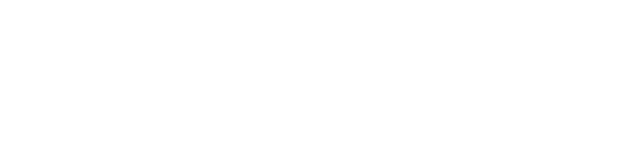
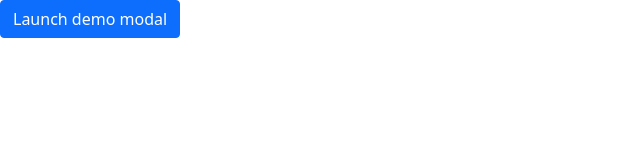
Before and after one commit to hieupham0206/gulp-template, a website: page src/html/index.html in a window 1280 px wide. Shown: the whole page, without its empty margins (0-640 px from the left). Drawn offline with nearby package versions, Linux system fonts and the light colour scheme; files that its build step writes are made by us from their sources.

```diff
--- a/src/html/index.html
+++ b/src/html/index.html
@@ -12,5 +12,30 @@
 </head>
 <body>
 
+<!-- Button trigger modal -->
+<button type="button" class="btn btn-primary" data-bs-toggle="modal" data-bs-target="#exampleModal">
+    Launch demo modal
+</button>
+
+<!-- Modal -->
+<div class="modal fade" id="exampleModal" tabindex="-1" aria-labelledby="exampleModalLabel" aria-hidden="true">
+    <div class="modal-dialog">
+        <div class="modal-content">
+            <div class="modal-header">
+                <h5 class="modal-title" id="exampleModalLabel">Modal title</h5>
+                <button type="button" class="btn-close" data-bs-dismiss="modal" aria-label="Close"></button>
+            </div>
+            <div class="modal-body">
+                ...
+            </div>
+            <div class="modal-footer">
+                <button type="button" class="btn btn-secondary" data-bs-dismiss="modal">Close</button>
+                <button type="button" class="btn btn-primary">Save changes</button>
+            </div>
+        </div>
+    </div>
+</div>
+
+<script src="js/app.min.js"></script>
 </body>
 </html>
--- /dev/null
+++ b/src/js/app.js
@@ -0,0 +1 @@
+require('./config/_bootstrap')
--- a/src/js/custom/index.js
+++ /dev/null
@@ -1 +0,0 @@
-console.log('hello');
--- a/src/styles/sass/_mixins.scss
+++ b/src/styles/sass/_mixins.scss
@@ -0,0 +1,107 @@
+//== Media Query - Responsive Below
+@mixin responsive-below($width) {
+  @media (max-width: #{$width}) {
+    @content;
+  }
+}
+
+//== Media Query - Responsive Above
+@mixin responsive-above($width) {
+  @media (min-width: #{$width}) {
+    @content;
+  }
+}
+
+//== Media Query - Responsive In
+@mixin responsive-in($minWidth, $maxWidth) {
+  @media (min-width: $minWidth) and (max-width: $maxWidth) {
+    @content;
+  }
+}
+
+// Media of at least the minimum breakpoint width. No query for the smallest breakpoint.
+// Makes the @content apply to the given breakpoint and wider.
+@mixin responsive-up($name, $breakpoints: $layout-breakpoints) {
+  $min: breakpoint-min($name, $breakpoints);
+  @if $min {
+    @media (min-width: $min) {
+      @content;
+    }
+  } @else {
+    @content;
+  }
+}
+
+// Media of at most the maximum breakpoint width. No query for the largest breakpoint.
+// Makes the @content apply to the given breakpoint and narrower.
+@mixin responsive-down($name, $breakpoints: $layout-breakpoints) {
+  $max: breakpoint-max($name, $breakpoints);
+  @if $max {
+    @media (max-width: $max) {
+      @content;
+    }
+  } @else {
+    @content;
+  }
+}
+
+// Media that spans multiple breakpoint widths.
+// Makes the @content apply between the min and max breakpoints
+@mixin responsive-between($lower, $upper, $breakpoints: $layout-breakpoints) {
+  $min: breakpoint-min($lower, $breakpoints);
+  $max: breakpoint-max($upper, $breakpoints);
+  @if $min !=null and $max !=null {
+    @media (min-width: $min) and (max-width: $max) {
+      @content;
+    }
+  } @else if $max==null {
+    @include responsive-up($lower, $breakpoints) {
+      @content;
+    }
+  } @else if $min==null {
+    @include responsive-down($upper, $breakpoints) {
+      @content;
+    }
+  }
+}
+
+// Media between the breakpoint's minimum and maximum widths.
+// No minimum for the smallest breakpoint, and no maximum for the largest one.
+// Makes the @content apply only to the given breakpoint, not viewports any wider or narrower.
+@mixin responsive-only($name, $breakpoints: $layout-breakpoints) {
+  $min: breakpoint-min($name, $breakpoints);
+  $max: breakpoint-max($name, $breakpoints);
+  @if $min !=null and $max !=null {
+    @media (min-width: $min) and (max-width: $max) {
+      @content;
+    }
+  } @else if $max==null {
+    @include responsive-up($name, $breakpoints) {
+      @content;
+    }
+  } @else if $min==null {
+    @include responsive-down($name, $breakpoints) {
+      @content;
+    }
+  }
+}
+
+
+@function breakpoint-next($name, $breakpoints: $layout-breakpoints, $breakpoint-names: map-keys($breakpoints)) {
+  $n: index($breakpoint-names, $name);
+  @return if($n < length($breakpoint-names), nth($breakpoint-names, $n + 1), null);
+}
+
+@function breakpoint-min($name, $breakpoints: $layout-breakpoints) {
+  $min: map-get($breakpoints, $name);
+  @return if($min !=0, $min, null);
+}
+
+@function breakpoint-max($name, $breakpoints: $layout-breakpoints) {
+  $next: breakpoint-next($name, $breakpoints);
+  @return if($next, breakpoint-min($next, $breakpoints) - .02, null);
+}
+
+@function breakpoint-infix($name, $breakpoints: $layout-breakpoints) {
+  @return if(breakpoint-min($name, $breakpoints)==null, "", "-#{$name}");
+}
--- /dev/null
+++ b/src/styles/sass/components/_bootstrap.scss
@@ -0,0 +1,43 @@
+// Configuration
+@import "node_modules/bootstrap/scss/functions";
+@import "node_modules/bootstrap/scss/variables";
+@import "node_modules/bootstrap/scss/mixins";
+@import "node_modules/bootstrap/scss/utilities";
+
+// Layout & components
+@import "node_modules/bootstrap/scss/root";
+@import "node_modules/bootstrap/scss/reboot";
+@import "node_modules/bootstrap/scss/type";
+@import "node_modules/bootstrap/scss/images";
+@import "node_modules/bootstrap/scss/containers";
+@import "node_modules/bootstrap/scss/grid";
+@import "node_modules/bootstrap/scss/tables";
+@import "node_modules/bootstrap/scss/forms";
+@import "node_modules/bootstrap/scss/buttons";
+@import "node_modules/bootstrap/scss/transitions";
+@import "node_modules/bootstrap/scss/dropdown";
+@import "node_modules/bootstrap/scss/button-group";
+@import "node_modules/bootstrap/scss/nav";
+@import "node_modules/bootstrap/scss/navbar";
+@import "node_modules/bootstrap/scss/card";
+@import "node_modules/bootstrap/scss/accordion";
+@import "node_modules/bootstrap/scss/breadcrumb";
+@import "node_modules/bootstrap/scss/pagination";
+@import "node_modules/bootstrap/scss/badge";
+@import "node_modules/bootstrap/scss/alert";
+@import "node_modules/bootstrap/scss/progress";
+@import "node_modules/bootstrap/scss/list-group";
+@import "node_modules/bootstrap/scss/close";
+@import "node_modules/bootstrap/scss/toasts";
+@import "node_modules/bootstrap/scss/modal";
+@import "node_modules/bootstrap/scss/tooltip";
+@import "node_modules/bootstrap/scss/popover";
+@import "node_modules/bootstrap/scss/carousel";
+@import "node_modules/bootstrap/scss/spinners";
+@import "node_modules/bootstrap/scss/offcanvas";
+
+// Helpers
+@import "node_modules/bootstrap/scss/helpers";
+
+// Utilities
+@import "node_modules/bootstrap/scss/utilities/api";
--- a/src/styles/sass/main.scss
+++ b/src/styles/sass/main.scss
@@ -1,3 +1,5 @@
 @import "config";
 @import "mixins";
-@import "components/normalize";
+
+//Bootstrap Framework
+@import "components/bootstrap";
```
Also changed, not shown: gulpfile.js (+13 -21 lines), package.json (+8 -8 lines), src/js/config/_bootstrap.js (added, +15 -0 lines), .babelrc, 1 other file.
